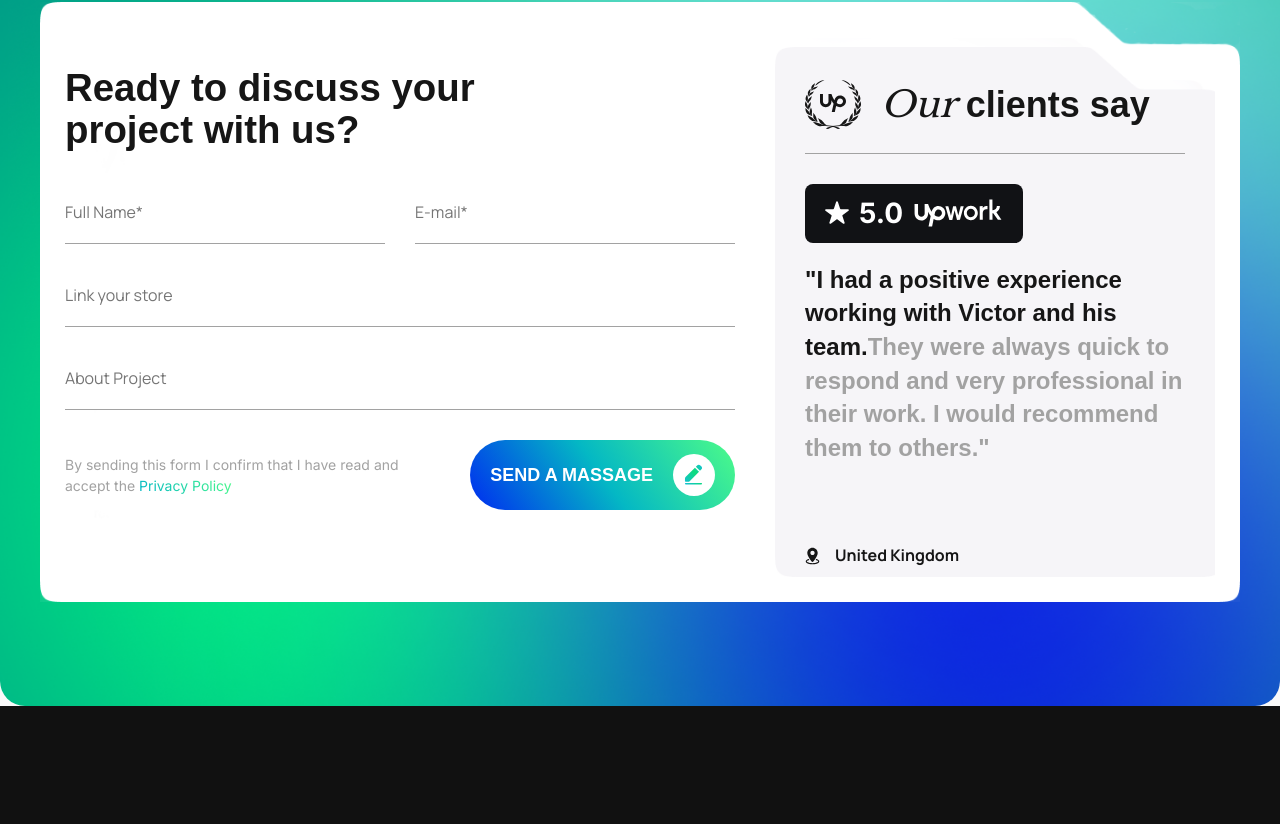
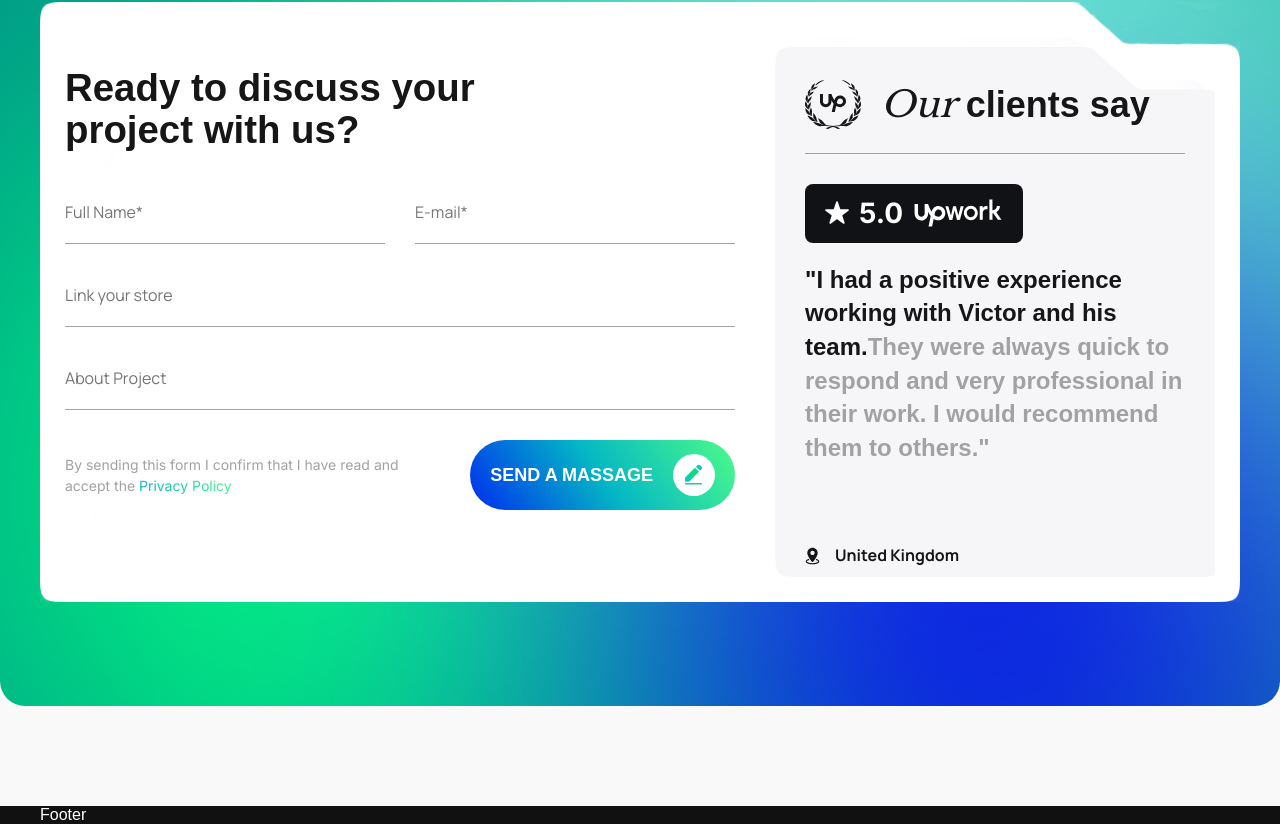
Before and after one commit to ArtemPaskall/PROJECTION, a Next.js app: page / in a window 1280 px wide. Shown: the part 4444-5268 px from the top of the page. Before the commit the page ends 5150 px from the top, so only its background shows below. Built offline with nearby package versions, Linux system fonts and the light colour scheme.

Commit message:
form block finished

```diff
--- a/src/app/page.jsx
+++ b/src/app/page.jsx
@@ -9,6 +9,7 @@ import FounderBlock from "@/components/founder-block/page.jsx"
 import CirclesBlock from "@/components/circles-block/page.jsx"
 import CardBlock from "@/components/card-block/page.jsx"
 import FormBlock from "@/components/form-block/page.jsx"
+import Footer from "@/components/footer/page.jsx"
 
 import "./styles/globals.scss"
 
@@ -25,6 +26,7 @@ export default function Home() {
         <WayWork />
         <CardBlock />
         <FormBlock />
+        <Footer />
       </Background>
     </>
   )
--- /dev/null
+++ b/src/components/footer/footer.module.scss
@@ -0,0 +1,8 @@
+.footer {
+  background-color: #111;
+  color: #fff;
+  // padding-top: 50px;
+  // position: relative;
+  // top: -100px;
+  // z-index: 1;
+}
--- /dev/null
+++ b/src/components/footer/page.jsx
@@ -0,0 +1,10 @@
+import "@/app/styles/globals.scss"
+import st from "./footer.module.scss"
+
+export default function Footer() {
+  return (
+    <div className={st["footer"]}>
+      <div className="main-wrapp">Footer</div>
+    </div>
+  )
+}
--- a/src/components/form-block/form-block.module.scss
+++ b/src/components/form-block/form-block.module.scss
@@ -1,6 +1,13 @@
 @use "../../app/styles/mixins.scss" as *;
 .form-block {
   background-color: #f9f9f9;
+  position: relative;
+  z-index: 2;
+  padding-bottom: 100px;
+
+  @include mobile {
+    padding-bottom: 30px;
+  }
 }
 .form-block-gradient {
   color: #161616;
```
